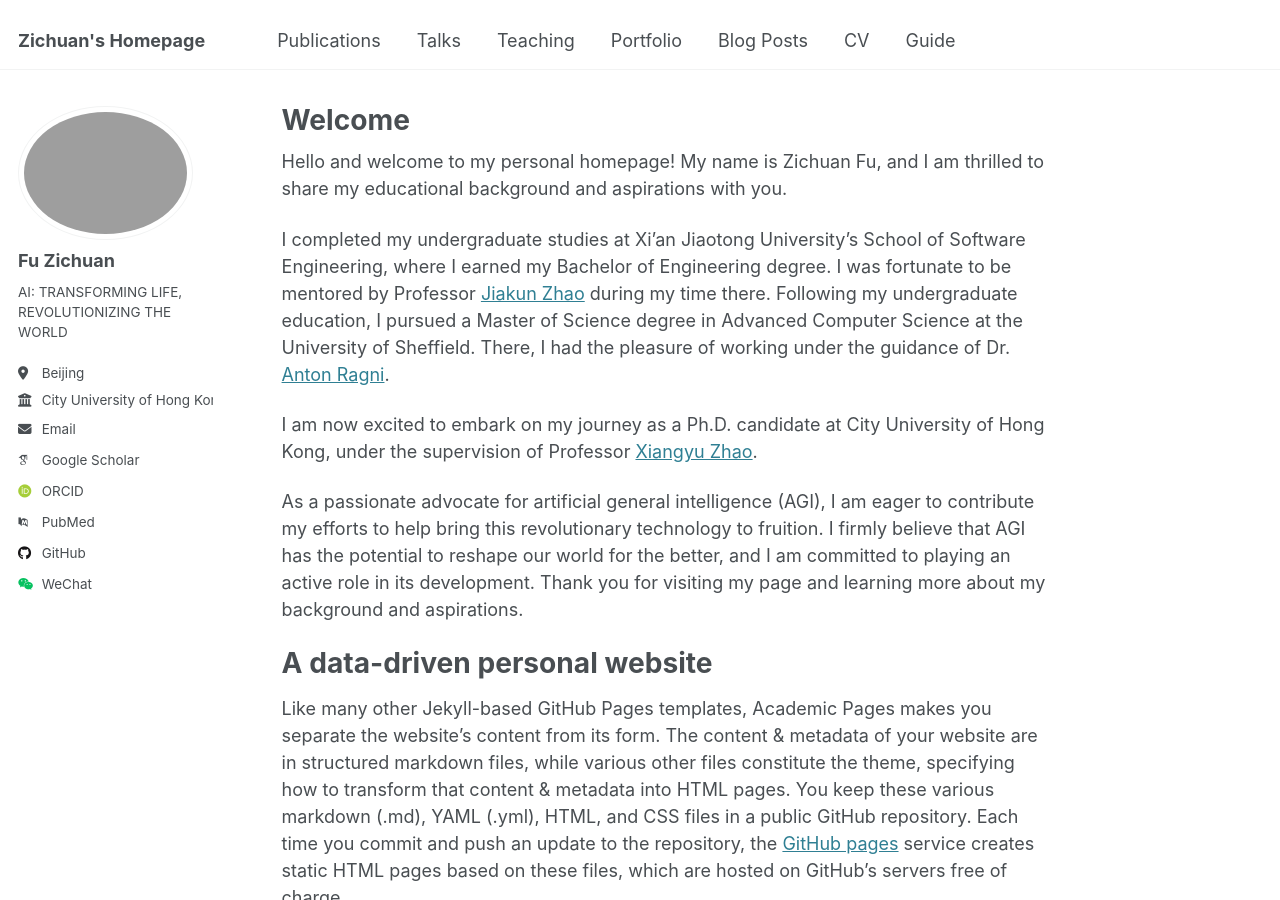
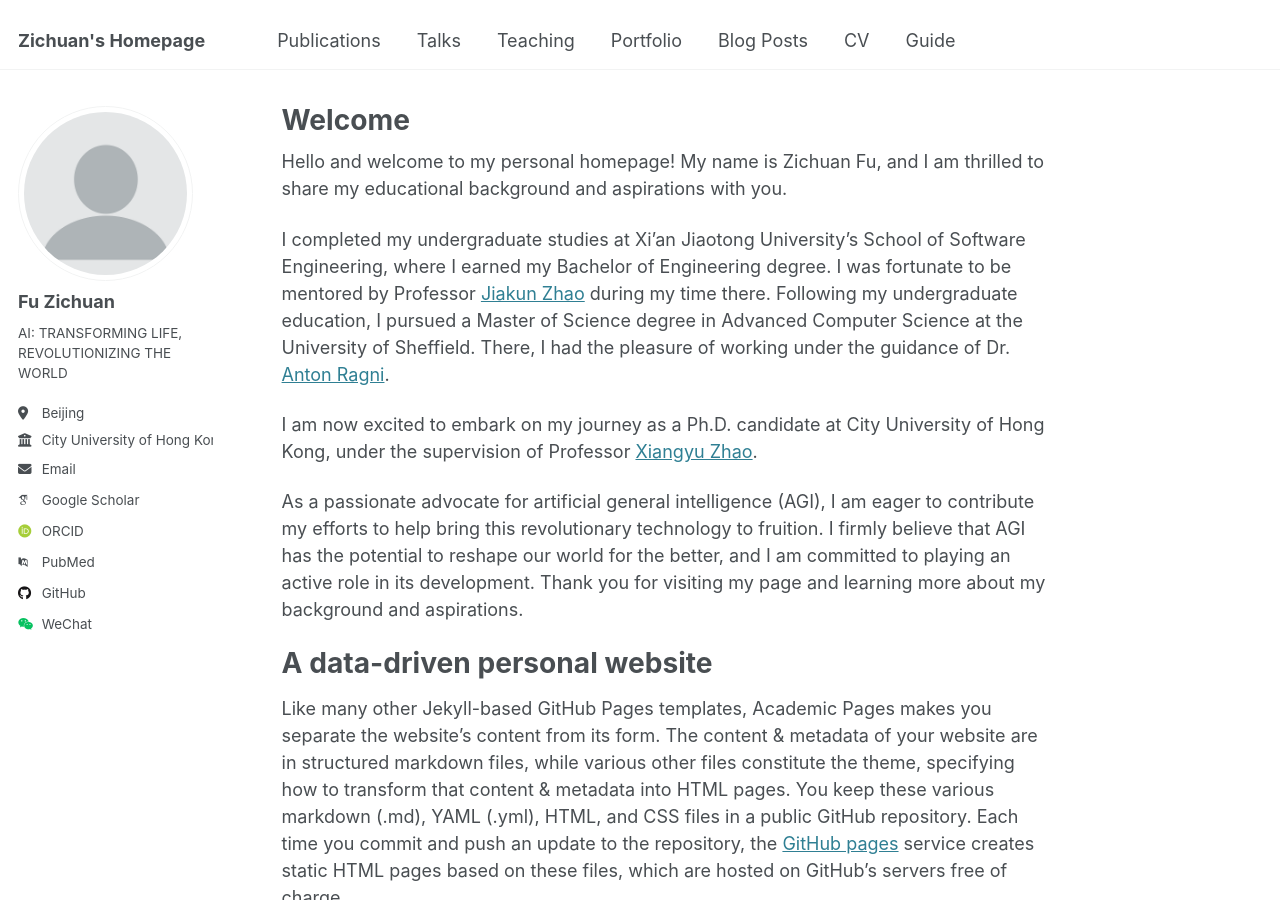
Before and after one commit to Fzkuji/fzkuji.github.io, a Jekyll site: the page built from _pages/about.md, in a window 1280 px wide and 900 px high. Built offline with Jekyll 4.4.1, drawn with Linux system fonts in a browser that asks for light colours; some web fonts are replaced.

Commit message:
update image

```diff
--- a/_config.yml
+++ b/_config.yml
@@ -22,7 +22,7 @@ repository               : "Fzkuji/fzkuji.github.io"
 #               Additional customization can be done by editing /_includes/author-profile.html
 author:
   # Biographic information
-  avatar           : "/images/profile-pic.png" # URL of the avatar image
+  avatar           : "profile.png" # URL of the avatar image
   name             : "Fu Zichuan"
   pronouns         : # "he/him"
   bio              : "AI: TRANSFORMING LIFE, REVOLUTIONIZING THE WORLD"
```
